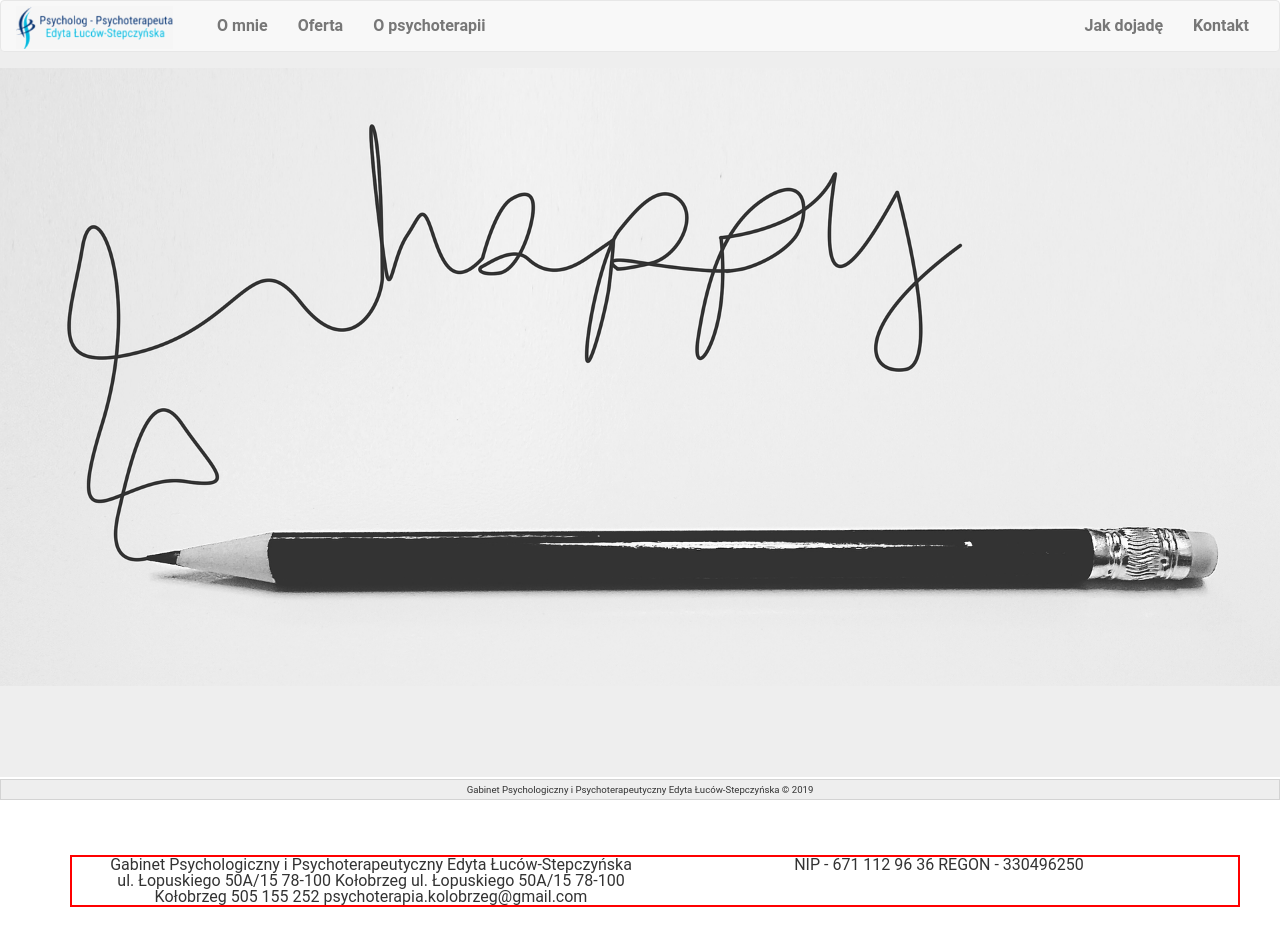
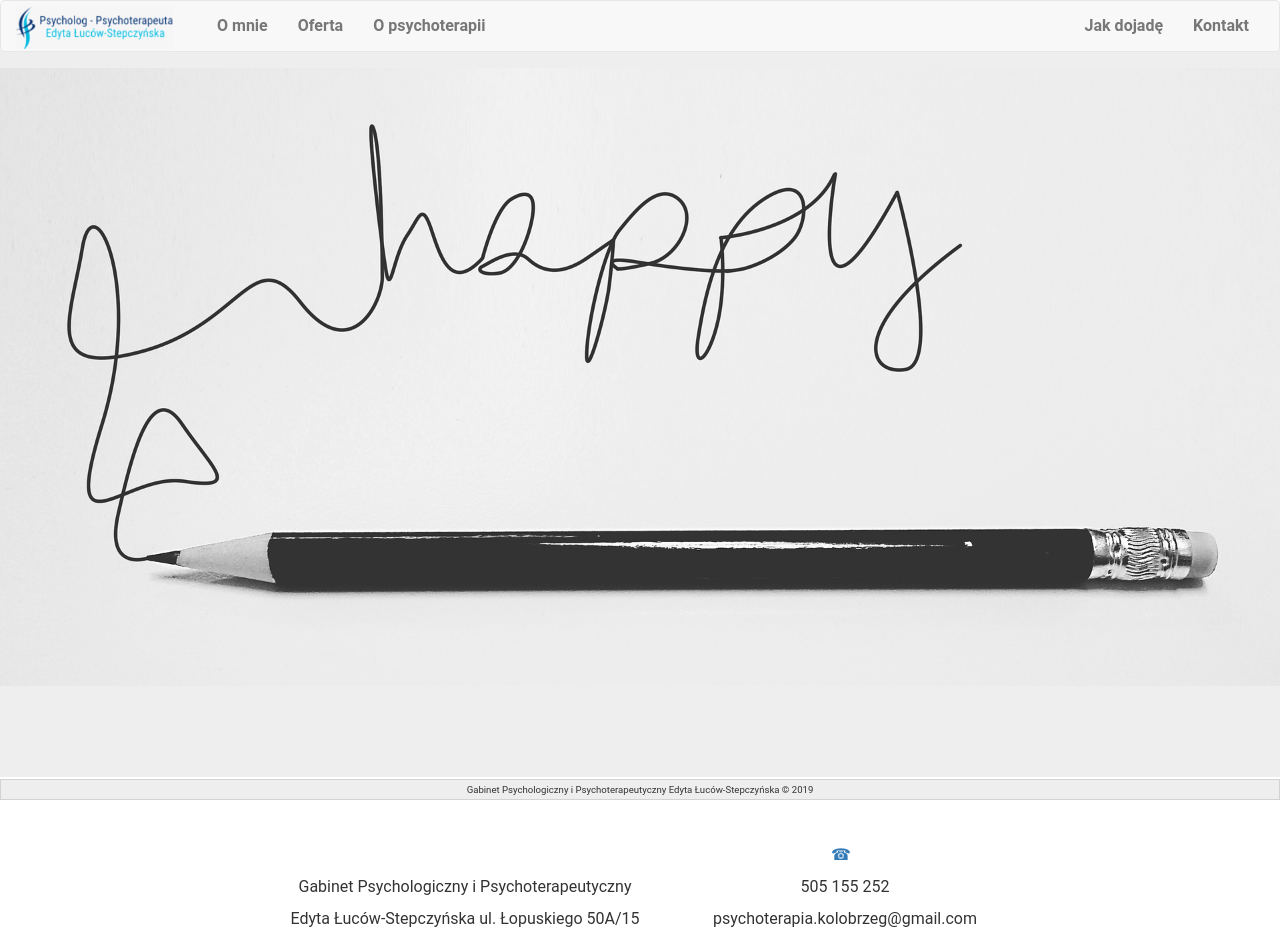
Before and after one commit to Ogar616/psychoterapia-kolobrzeg, a React (Create React App) app: page / in a window 1280 px wide. Shown: the top 942 px of the page. Built offline with nearby package versions, Linux system fonts and the light colour scheme.

Commit message:
cotact informations added

```diff
--- a/src/components/contactInformations.js
+++ b/src/components/contactInformations.js
@@ -4,12 +4,15 @@ class ContactInformations extends Component {
   render() {
     return (
       <div className="container contact">
-        <div className="col-md-6">
+        <div className="col-md-4 col-md-offset-2">
           Gabinet Psychologiczny i Psychoterapeutyczny Edyta Łuców-Stepczyńska
-          ul. Łopuskiego 50A/15 78-100 Kołobrzeg ul. Łopuskiego 50A/15 78-100
-          Kołobrzeg 505 155 252 psychoterapia.kolobrzeg@gmail.com
+          ul. Łopuskiego 50A/15 78-100 Kołobrzeg
         </div>
-        <div className="col-md-6">NIP - 671 112 96 36 REGON - 330496250</div>
+        <div className="col-md-4">
+          <a href="tel:+48505155252" />
+          505 155 252 psychoterapia.kolobrzeg@gmail.com <br /> NIP - 671 112 96
+          36 <br /> REGON - 330496250
+        </div>
       </div>
     );
   }
--- a/src/components/listItem.js
+++ b/src/components/listItem.js
@@ -8,7 +8,7 @@ AOS.init();
 class ListItem extends Component {
   render() {
     return (
-      <div data-aos="flip-left" data-aos-offset="50" data-aos-duration="1500">
+      <div data-aos="flip-left" data-aos-offset="0" data-aos-duration="1500">
         <li className="bg-light">{this.props.text}</li>
       </div>
     );
--- a/src/components/location.js
+++ b/src/components/location.js
@@ -8,6 +8,7 @@ class Location extends Component {
       <div className="container">
         <div className="page-header">
           <h1>Jak dojadę? </h1>
+        </div>
         <iframe src={mapSrc} width="600" height="450" title="map" />
         <iframe
           src={streeViewSrc}
@@ -16,7 +17,6 @@ class Location extends Component {
           title="street-view"
         />
       </div>
-      </div>
     );
   }
 }
--- a/src/components/offer.js
+++ b/src/components/offer.js
@@ -20,7 +20,7 @@ class Offer extends Component {
         <ul className="rolldown-list">{list}</ul>
         <h3>Leczone choroby</h3>
         <ul className="rolldown-list-small">{list2}</ul>
-        <p className="description">
+        <p className="description bg-light">
           Forma pracy, w której spotkania odbywają się częściej nadaje ciągłość
           procesowi terapeutycznemu i stwarza stabilne, bezpieczne warunki do
           wnikliwszej pracy. Psychoterapia psychoanalityczna ma na celu pomoc
--- a/src/components/psychoteraphy.js
+++ b/src/components/psychoteraphy.js
@@ -14,7 +14,7 @@ class Psycho extends Component {
           <h1>O&nbsp;psychoterapii </h1>
         </div>
         <h3>Czym jest psychoterapia?</h3>
-        <p className="description">{text1}</p>
+        <p className="description bg-light">{text1}</p>
         <h3>Wskazania do podjęcia psychoterapii</h3>
         <ul className={"rolldown-list-small"}>{list2}</ul>
       </div>
--- a/src/styles/contact-informations.scss
+++ b/src/styles/contact-informations.scss
@@ -1,5 +1,13 @@
 .contact {
-  border: 2px solid red;
-  margin: 3em 0 3em 0;
+  margin: 2em 0 3em 0;
   text-align: center;
+  display: flex;
+  align-items: center;
+  align-content: center;
+  line-height: 2em;
+  a[href^="tel:"]:before {
+    content: "\260E";
+    display: block;
+    margin-right: 0.5em;
 }
+}
--- a/src/styles/generic.scss
+++ b/src/styles/generic.scss
@@ -4,7 +4,7 @@
 .btn {
   margin-bottom: $margin-bottom;
 }
-ul{
+ul {
   margin-bottom: 5vh;
 }
 li {
@@ -14,10 +14,8 @@ img {
   width: 100%;
   margin-bottom: 5vh;
 }
-
 .description {
-  background-color: $secondary;
-  text-align: center;
+  text-align: justify;
   padding: 0.5em;
   margin-top: 2em;
   border-radius: 5px;
@@ -25,7 +23,5 @@ img {
 }
 iframe {
   width: 100%;
+  margin-bottom: 2em;
 }
-p{
-  margin-bottom: 5vh;
-}
--- a/src/styles/typography.scss
+++ b/src/styles/typography.scss
@@ -1,7 +1,7 @@
 h1 {
   background-color: $secondary;
   text-align: center;
-  font-size: 3rem;
+  font-size: 2.5rem;
   padding: 0.2em;
   border-radius: 5px;
   margin-top: 1.2em;
@@ -9,12 +9,15 @@ h1 {
 }
 h2 {
   text-align: center;
-  font-size: 2.5rem;
+  font-size: 2rem;
 }
 h3 {
   background-color: $secondary;
   text-align: center;
-  font-size: 2rem;
+  font-size: 1.5rem;
   padding: 0.2em;
   border-radius: 5px;
 }
+p {
+  margin-bottom: 5vh;
+}
```
Lines whose indentation alone changed are shown as unchanged.
